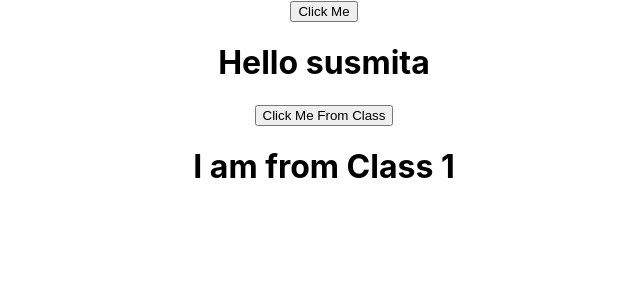
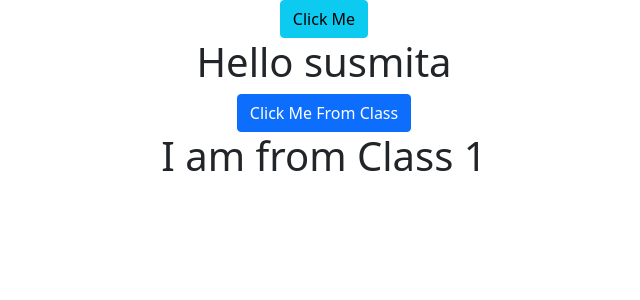
Before and after one commit to susmita1994/React_App, a React (Create React App) app in the folder my-app/: page / in a window 1280 px wide. Shown: the top 300 px of the page, without its empty margins (316-956 px from the left). Built offline with nearby package versions, Linux system fonts and the light colour scheme.

Commit message:
added css style
add css style

```diff
--- a/my-app/package.json
+++ b/my-app/package.json
@@ -6,6 +6,7 @@
     "@testing-library/jest-dom": "^5.12.0",
     "@testing-library/react": "^11.2.7",
     "@testing-library/user-event": "^12.8.3",
+    "bootstrap": "^5.0.1",
     "react": "^17.0.2",
     "react-dom": "^17.0.2",
     "react-scripts": "4.0.3",
--- a/my-app/src/MyComponent/Hello.js
+++ b/my-app/src/MyComponent/Hello.js
@@ -1,4 +1,5 @@
 import React from 'react';
+import '../../node_modules/bootstrap/dist/css/bootstrap.min.css';
 
 function Hello(props){
 
@@ -8,8 +9,7 @@ function Hello(props){
 
     return (
         <div>
-            <button onClick={DoThis.bind(this,"Hello i am fun para")}>Click Me</button>
-
+            <button className="btn btn-info" onClick={DoThis.bind(this,"Hello i am fun para")}>Click Me</button>
             <h1>Hello {props.name}</h1>
         </div>
     );
--- a/my-app/src/MyComponent/Welcome.js
+++ b/my-app/src/MyComponent/Welcome.js
@@ -1,4 +1,5 @@
 import React,{Component} from 'react';
+import '../../node_modules/bootstrap/dist/css/bootstrap.min.css';
 
 class Welcome extends Component{
 
@@ -8,7 +9,7 @@ class Welcome extends Component{
 
     render(){
         return  <div>
-            <button onClick={this.DoThisFromClass.bind(this,"I am class para")}>Click Me From Class </button>
+            <button className="btn btn-primary" onClick={this.DoThisFromClass.bind(this,"I am class para")}>Click Me From Class </button>
             <h1>I am from {this.props.name}</h1>
         </div>
     }
```
Also changed, not shown: 1 other file (tests, documents, lock files or other folders).
